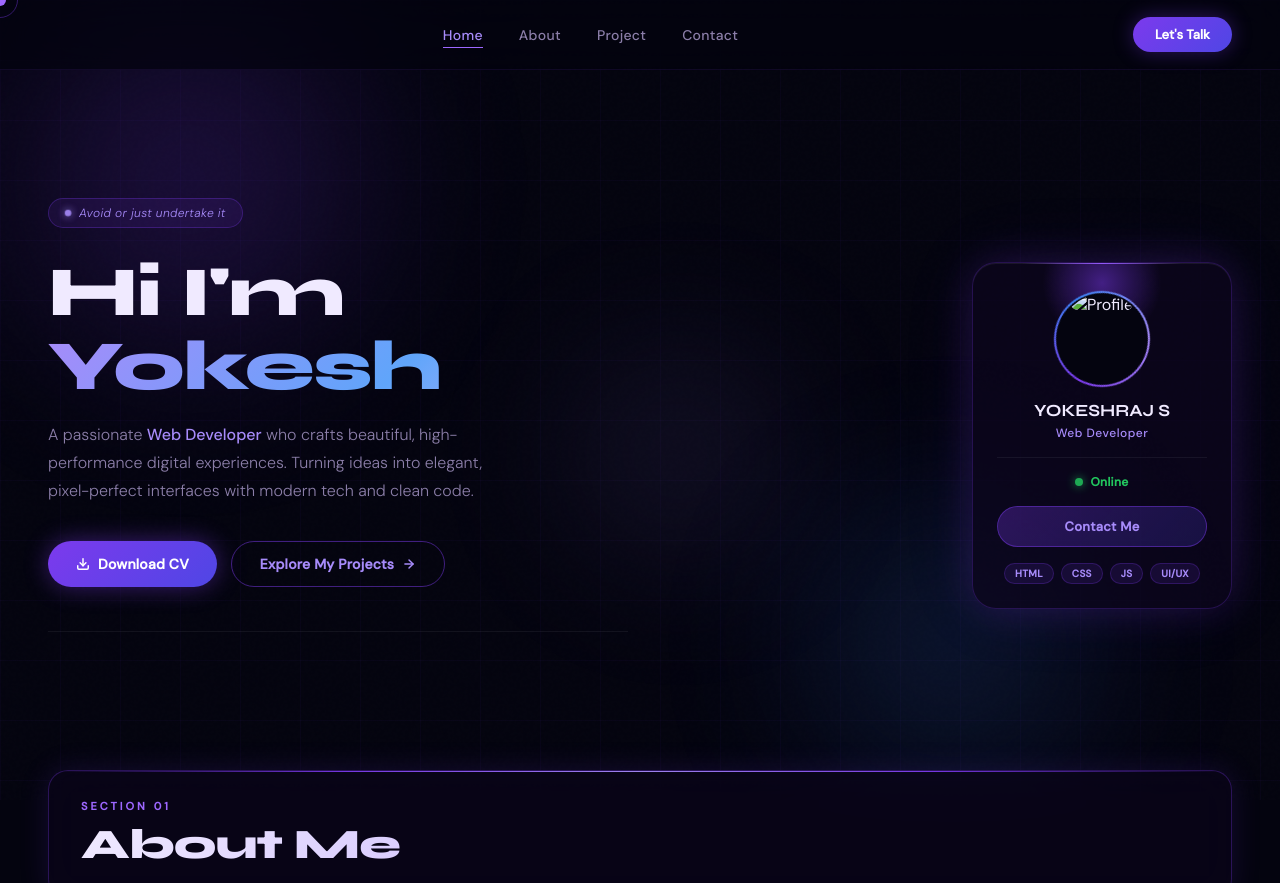
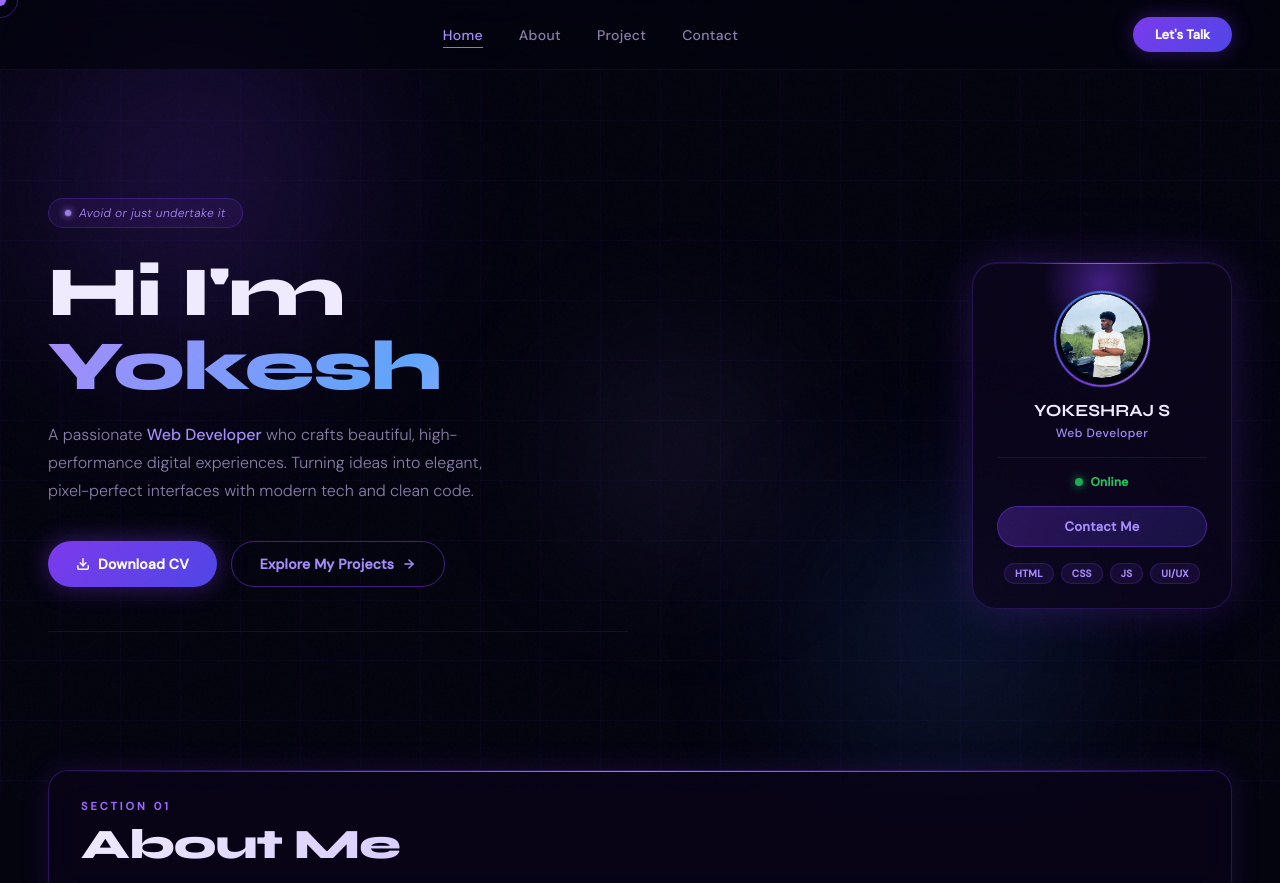
Before and after one commit to Yokeshraj16/portfolio, a plain HTML site: page index.html in a window 1280 px wide. Shown: the top 883 px of the page. Drawn offline with Linux system fonts and the light colour scheme.

Commit message:
Update index.html

```diff
--- a/index.html
+++ b/index.html
@@ -665,7 +665,7 @@
         <div class="avatar-wrap">
           <div class="avatar-ring"></div>
         <div class="avatar-inner">
-  <img src="C:\Users\syoke\Downloads\WhatsApp Image 2026-11-24 at 12.07.20 PM.jpeg" alt="Profile" class="avatar-img">
+  <img src="profile.jpeg" alt="Profile" class="avatar-img">
 </div>
         </div>
         <div class="card-name">YOKESHRAJ S</div>
```
